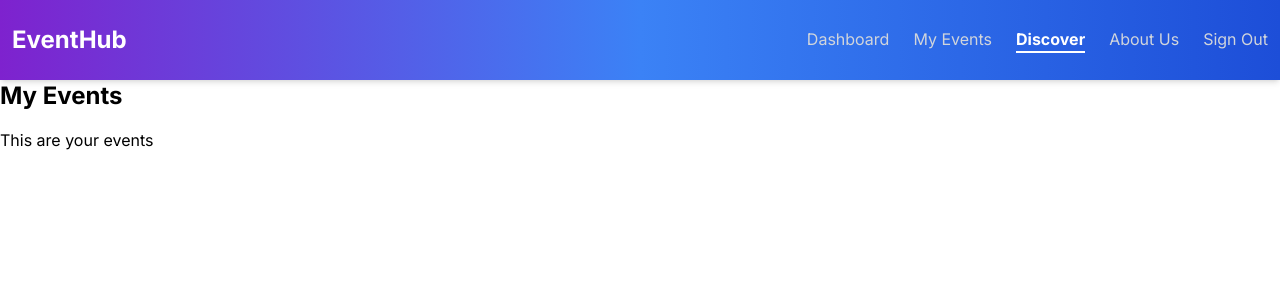
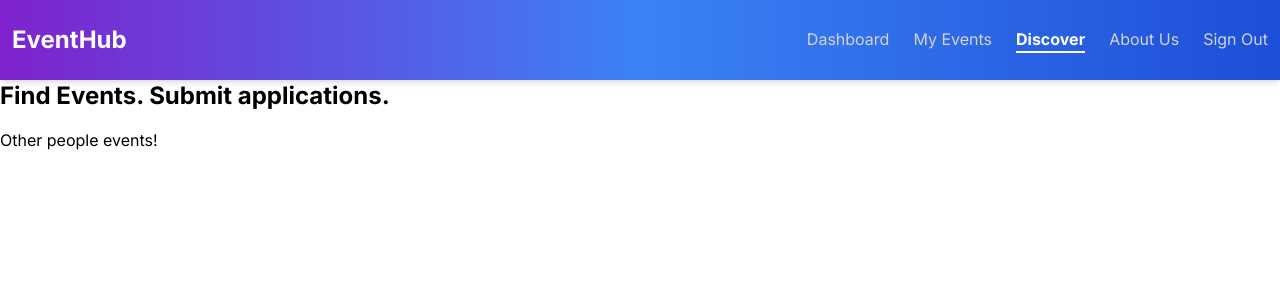
Before and after one commit to batatovich/TP2, a Next.js app: page /discover in a window 1280 px wide. Shown: the top 300 px of the page. Built offline with nearby package versions, Linux system fonts and the light colour scheme.

Commit message:
fix apollo client cache

```diff
--- a/src/app/(home)/dashboard/page.js
+++ b/src/app/(home)/dashboard/page.js
@@ -1,7 +1,7 @@
 export default function DashboardPage() {
   return (
     <div>
-      <h1 className="text-2xl font-bold mb-4">Your Dashboard</h1>
+      <h1 className="text-2xl font-bold mb-4">Your Dashboard.</h1>
       <p>Welcome to your event dashboard!</p>
       {/* Add more components and content related to the dashboard here */}
     </div>
--- a/src/app/(home)/discover/page.js
+++ b/src/app/(home)/discover/page.js
@@ -1,8 +1,8 @@
 export default function DiscoverPage() {
   return (
     <div>
-      <h1 className="text-2xl font-bold mb-4">My Events</h1>
-      <p>This are your events</p>
+      <h1 className="text-2xl font-bold mb-4">Find Events. Submit applications.</h1>
+      <p>Other people events!</p>
       {/* Add more components and content related to the dashboard here */}
     </div>
   );
--- a/src/components/navbar.js
+++ b/src/components/navbar.js
@@ -4,8 +4,10 @@ import React from "react";
 import Link from "next/link";
 import { useRouter } from 'next/navigation';
 import { usePathname } from 'next/navigation';
+import { useApolloClient } from '@apollo/client';
 
 const Navbar = () => {
+  const client = useApolloClient();
   const router = useRouter();
 
   const handleSignOut = async (event) => {
@@ -20,6 +22,7 @@ const Navbar = () => {
       });
 
       if (response.ok) {
+        client.clearStore();
         router.push('/signin');
       } else {
         console.error('Sign-out failed');
```
